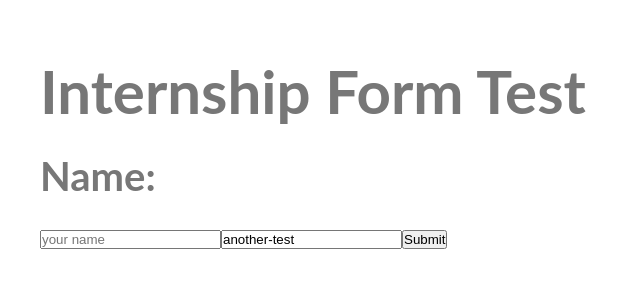
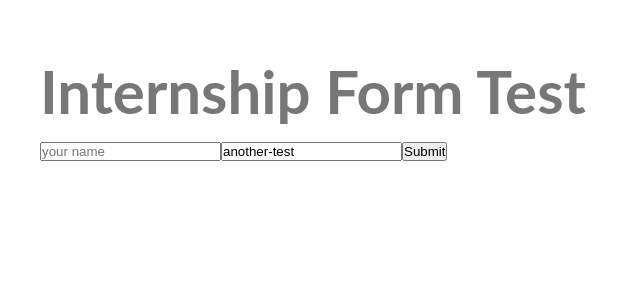
Before and after one commit to ankitc1010/unicorn-mark, a Gatsby site: page /bittest in a window 1280 px wide. Shown: the whole page, without its empty margins (0-640 px from the left). Built offline with nearby package versions, Linux system fonts and the light colour scheme; Gatsby itself is replaced by a stand-in of ours.

Commit message:
Completely removed stuff

```diff
--- a/src/components/Test.js
+++ b/src/components/Test.js
@@ -61,9 +61,6 @@ class Test extends Component {
       <div style={{ padding: '1rem' }}>
         <Heading>Internship Form Test</Heading>
         <form name="another-test" method="post" data-netlify="true">
-          <Label>
-            <span>Name:</span>
-          </Label>
           <input
             type="text"
             name="name"
```
